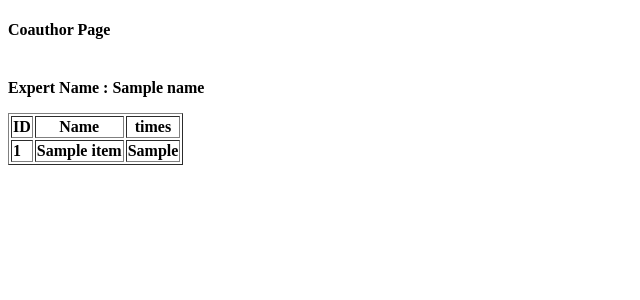
After one commit to wangxr14/WXROAuth, a Django app: template templates/coauthor_page.html in a window 1280 px wide. The commit adds this page. Shown: the top 300 px of the page, without its empty margins (0-640 px from the left). Run offline with Django 3.2, Linux system fonts and the light colour scheme; the template is opened without the code that fills it: most values are stand-ins (such as "Sample title", 1, 10 or a date in 2020); parts of the project's set-up code (start-up, migrations or seed data) failed here and were passed over.

Commit message:
Add coauthor page

```diff
--- a/oauth/urls.py
+++ b/oauth/urls.py
@@ -21,4 +21,5 @@ urlpatterns = [
     url(r'^$', view.login),
 	url(r'^loginWithGithub/$',view.loginWithGithub),
 	url(r'^search_page/$',view.renderSearchPage),
+	url(r'^coauthor/$',view.renderCoauthor),
 ]
--- a/oauth/view.py
+++ b/oauth/view.py
@@ -51,3 +51,8 @@ def renderSearchPage(request):
 	#    expert_hi_num = int(expert_hi)
 	    answerlist.append({'ID':item,'name':expert_name,'hi':expert_hi})
 	return render(request, 'searchPage.html',{'domain':domain,'answerlist':answerlist})
+
+def renderSearchPage(request):
+	expert_name = request.GET.get('expert_name','')
+	answerlist = []
+    return render(request, 'coauthor_page.html',{'name':expert_name,'answerlist':answerlist})
--- /dev/null
+++ b/templates/coauthor_page.html
@@ -0,0 +1,24 @@
+<!DOCTYPE html>
+<html>
+<head>
+	<meta charset="utf-8">
+</head>
+
+<body>
+
+<h4>Coauthor Page<h4>
+
+<p class="pos_2"><br>Expert Name : {{ name }}</br></p>
+<table border="1" class="pos_abs">
+ <tr><th>ID</th><th>Name</th><th>times</th></tr>
+    {% for item in coauthorlist %}
+    <tr>
+      <td>{{ item.ID }}</td>
+	  <td>{{ item.name }}</td>
+      <td>{{ item.hi }}</td>
+    </tr>
+    {% endfor %}
+</table>
+
+</body>
+</html>
--- a/templates/searchPage.html
+++ b/templates/searchPage.html
@@ -14,7 +14,10 @@
     {% for item in answerlist %}
     <tr>
       <td>{{ item.ID }}</td>
-      <td>{{ item.name }}</td>
+	  <form method="GET" action="/coauthor">
+	    <input type="hidden" name="expert_name" value="{{ item.name }}"/>
+	      <td><a>{{ item.name }}</a></td>
+	  </form>
       <td>{{ item.hi }}</td>
   </tr>
 {% endfor %}
```
